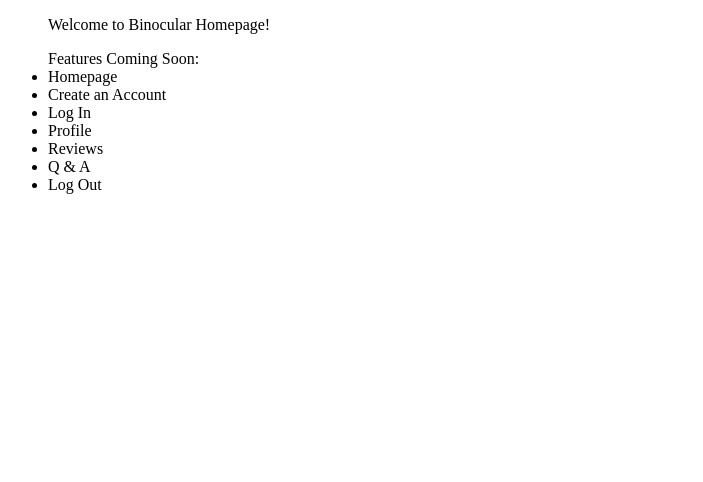
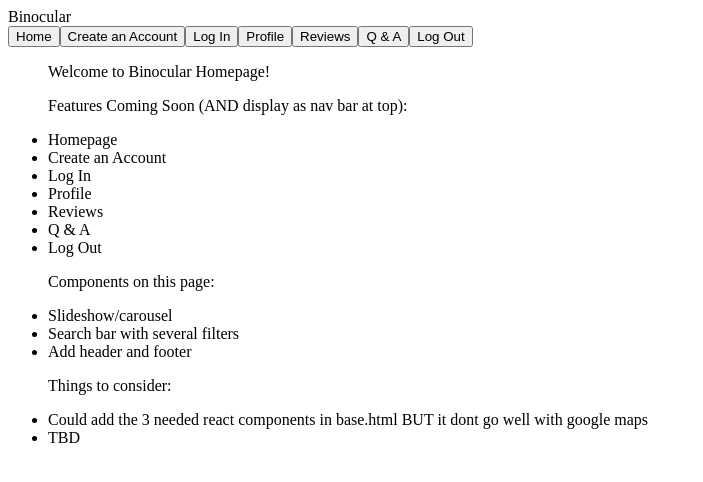
Before and after one commit to allisonw11/Binocular-React, a Flask app: page / in a window 1280 px wide. Shown: the top 482 px of the page, without its empty margins (0-703 px from the left). Run offline with Flask 2, Linux system fonts and the light colour scheme; some libraries are stand-ins or nearby versions.

Commit message:
Created needed server routes and corresponding html.

```diff
--- a/server.py
+++ b/server.py
@@ -15,5 +15,47 @@ def homepage():
     return render_template('homepage.html')
 
 
+@app.route('/create_account')
+def create_new_account():
+    """Display the create account page."""
+
+    return render_template('createAccount.html')
+
+
+@app.route('/login')
+def login():
+    """Login page."""
+
+    return render_template('login.html')
+
+
+@app.route('/logout')
+def logout():
+    """Logout page."""
+
+    return render_template('logout.html')
+
+
+@app.route('/profile')
+def profile():
+    """Display login user profile."""
+
+    return render_template('profile.html')
+
+
+@app.route('/reviews')
+def review():
+    """Display login user reviews."""
+
+    return render_template('reviews.html')
+
+
+@app.route('/q&a')
+def qa():
+    """Display Q & A page."""
+
+    return render_template('q&a.html')
+
+
 if __name__ == '__main__':
     app.run(debug=True, host='0.0.0.0')
--- a/static/homepage.jsx
+++ b/static/homepage.jsx
@@ -1,7 +1,7 @@
 function Hello() {
     return (
         <ul>
-            <h />Welcome to Binocular Homepage!
+            Welcome to Binocular Homepage!
             <p />Features Coming Soon:
             <li>Homepage</li>
             <li>Create an Account</li>
@@ -19,7 +19,24 @@ function Holder() {
         <React.Fragment>
             <Hello />
         </React.Fragment>
-    )
+    );
+}
+
+function PageButton(props) {
+    return (
+        <button type="button">{props.message}</button>
+        );
 }
 
 ReactDOM.render(<Holder />, document.querySelector("#root"));
+ReactDOM.render(
+    (<div>
+    <PageButton message="Home" />
+    <PageButton message="Create an Account" />
+    <PageButton message="Log In" />
+    <PageButton message="Profile" />
+    <PageButton message="Reviews" />
+    <PageButton message="Q & A" />
+    <PageButton message="Log Out" />
+
+    </div>), document.querySelector("#root"));
--- a/templates/base.html
+++ b/templates/base.html
@@ -5,6 +5,18 @@
     <meta http-equiv="X-UA-Compatible" content="IE=edge">
     <meta name="viewport" content="width=device-width, initial-scale=1.0">
     {% block head %}<title>Header in base.html</title>{% endblock %}
+    <script
+    crossorigin
+    src="https://unpkg.com/react@16/umd/react.development.js"
+  ></script>
+  <script
+    crossorigin
+    src="https://unpkg.com/react-dom@16/umd/react-dom.development.js"
+  ></script>
+  <script
+    crossorigin
+    src="https://cdnjs.cloudflare.com/ajax/libs/babel-standalone/6.26.0/babel.js"
+  ></script>
 </head>
 
 <body>
--- a/templates/homepage.html
+++ b/templates/homepage.html
@@ -1,20 +1,29 @@
 {% extends 'base.html' %}
-{%block head%}
-  <script
-    crossorigin
-    src="https://unpkg.com/react@16/umd/react.development.js"
-  ></script>
-  <script
-    crossorigin
-    src="https://unpkg.com/react-dom@16/umd/react-dom.development.js"
-  ></script>
-  <script
-    crossorigin
-    src="https://cdnjs.cloudflare.com/ajax/libs/babel-standalone/6.26.0/babel.js"
-  ></script>
+{% block head %}
+Binocular
 {% endblock %}
 
 {% block body %}
   <div id="root"></div>
   <script type="text/jsx" src="/static/homepage.jsx"></script>
+  <ul>
+    Welcome to Binocular Homepage!
+    <p>Features Coming Soon (AND display as nav bar at top):</p>
+    <li>Homepage</li>
+    <li>Create an Account</li>
+    <li>Log In</li>
+    <li>Profile</li>
+    <li>Reviews</li>
+    <li>Q & A</li>
+    <li>Log Out</li>
+
+    <p>Components on this page:</p>
+    <li>Slideshow/carousel</li>
+    <li>Search bar with several filters</li>
+    <li>Add header and footer</li>
+
+    <p>Things to consider:</p>
+    <li>Could add the 3 needed react components in base.html BUT it dont go well with google maps</li>
+    <li>TBD</li>
+</ul>
 {% endblock %}
```
Also changed, not shown: templates/createAccount.html (added, +17 -0 lines), static/createAccount.jsx (added), templates/login.html (added), templates/logout.html (added), templates/profile.html (added), templates/q&a.html (added), templates/reviews.html (added).
